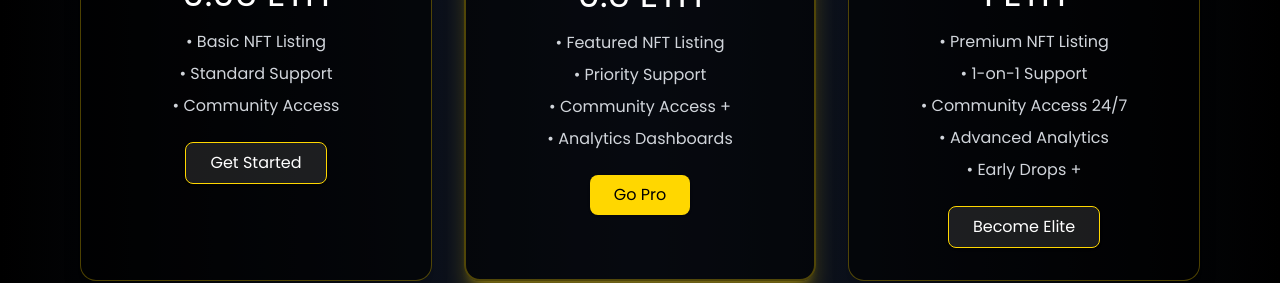
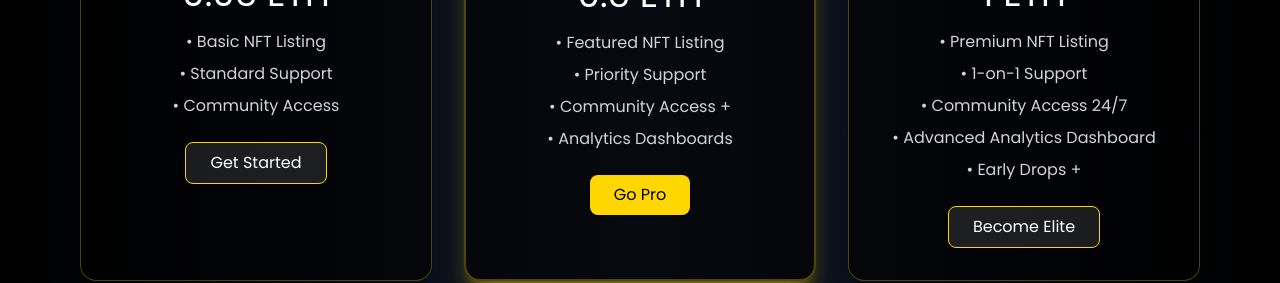
Before and after one commit to Barklegne/invincible-gg-assignmen, a React (Vite) app: page / in a window 1280 px wide. Shown: the part 1140-1423 px from the top of the page. Built offline with nearby package versions, Linux system fonts and the light colour scheme.

Commit message:
feat: NFTDetail  update 1.15

```diff
--- a/src/data/pricing.js
+++ b/src/data/pricing.js
@@ -25,7 +25,7 @@ const tiers = [
 			'Premium NFT Listing',
 			'1-on-1 Support',
 			'Community Access 24/7',
-			'Advanced Analytics',
+			'Advanced Analytics Dashboard',
 			'Early Drops +',
 		],
 		cta: 'Become Elite',
```
